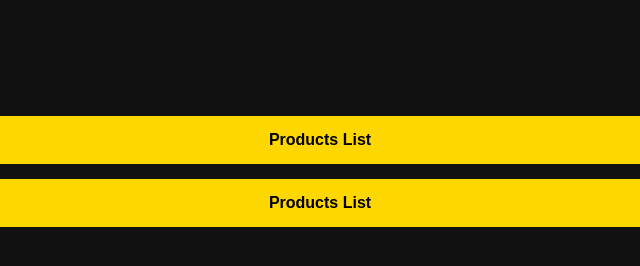
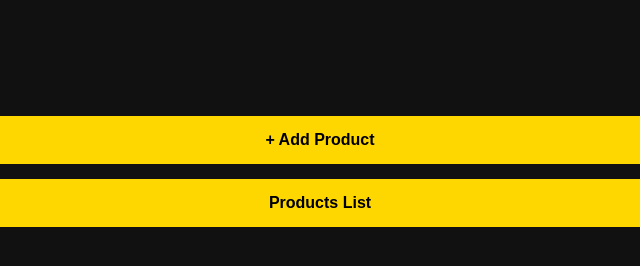
Before and after one commit to examplepvt-spec/example-store, a plain HTML site: page admin/dashboard.html in a window 1280 px wide. Shown: the full height of the page, 320-960 px from the left. Drawn offline with Linux system fonts and the light colour scheme.

Commit message:
Update dashboard.html

```diff
--- a/admin/dashboard.html
+++ b/admin/dashboard.html
@@ -1,15 +1,12 @@
-<!DOCTYPE html>
-<html>
+<!DOCTYPE html><html>
 <head>
 <meta charset="UTF-8">
 <meta name="viewport" content="width=device-width, initial-scale=1.0">
-<title>Admin Dashboard</title>
-
-<style>
+<title>Admin Dashboard</title><style>
 body{
 background:#111;
 color:white;
-font-family:Arial;
+font-family:Arial,sans-serif;
 padding:20px;
 }
 
@@ -28,19 +25,10 @@ border-radius:10px;
 font-weight:bold;
 text-align:center;
 }
-</style>
-</head>
-<body>
-
-<h1>Admin Dashboard</h1>
-<a href="../products.html" class="btn">
+</style></head>
+<body><h1>Admin Dashboard</h1><a href="add-product.html" class="btn">
++ Add Product
+</a><a href="../products.html" class="btn">
 Products List
-</a>
-
-
-<a href="#" class="btn">
-Products List
-</a>
-
-</body>
+</a></body>
 </html>
```
